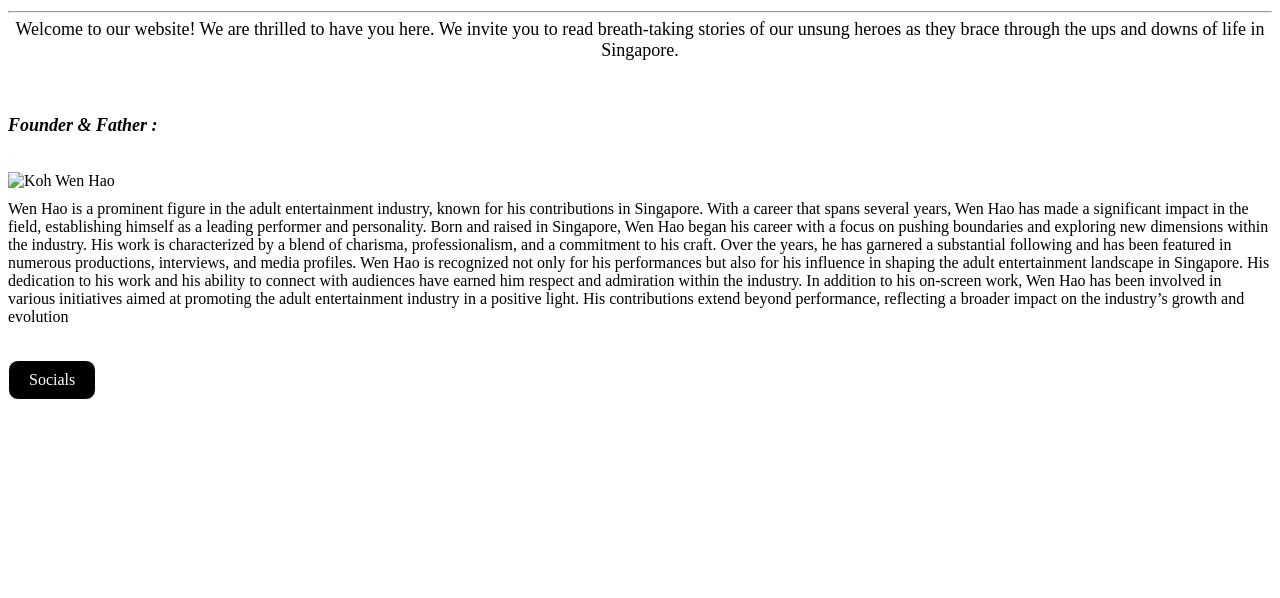
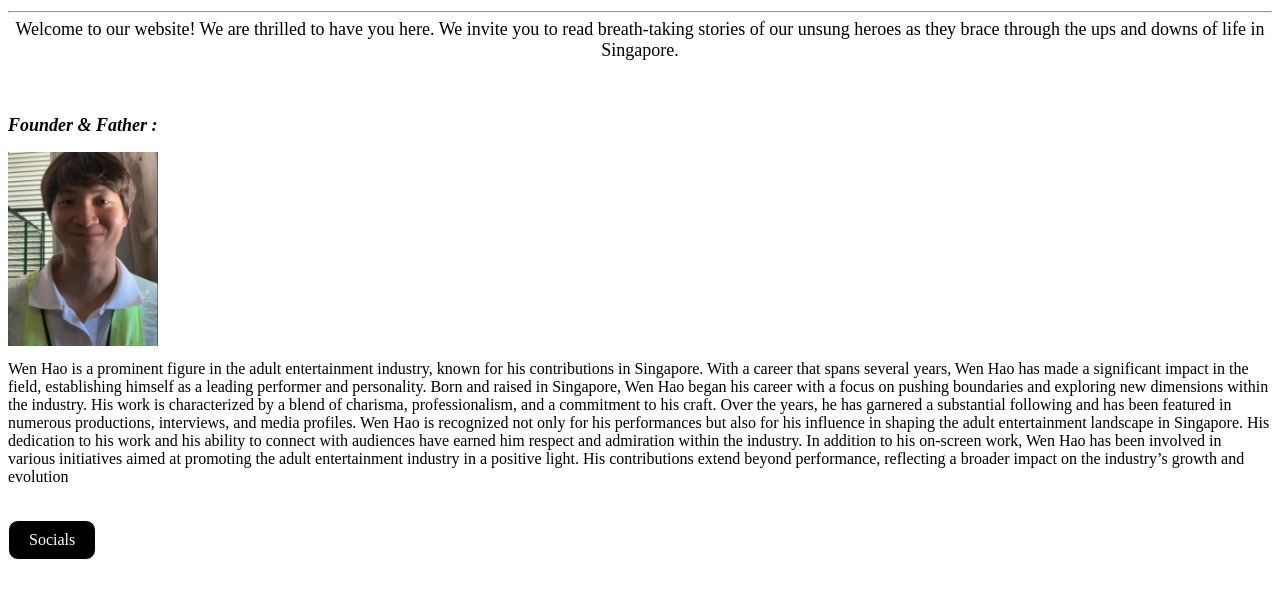
Before and after one commit to adzelrdean/firstwebsite, a plain HTML site: page index.html in a window 1280 px wide. Shown: the part 108-706 px from the top of the page. Drawn offline with Linux system fonts and the light colour scheme.

Commit message:
Update index.html

```diff
--- a/index.html
+++ b/index.html
@@ -21,7 +21,7 @@
             Founder & Father :
         </p>
         <br>
-        <img id="CEO" src="images/wenhao.png.jpg" title="Koh Wen Hao">
+        <img id="CEO" src="wenhao.png.jpg" title="Koh Wen Hao">
         <p id="selfsum">
             Wen Hao is a prominent figure in the adult entertainment industry, known for his contributions in Singapore. With a career that spans several years, Wen Hao has made a significant impact in the field, establishing himself as a leading performer and personality.
 
```
